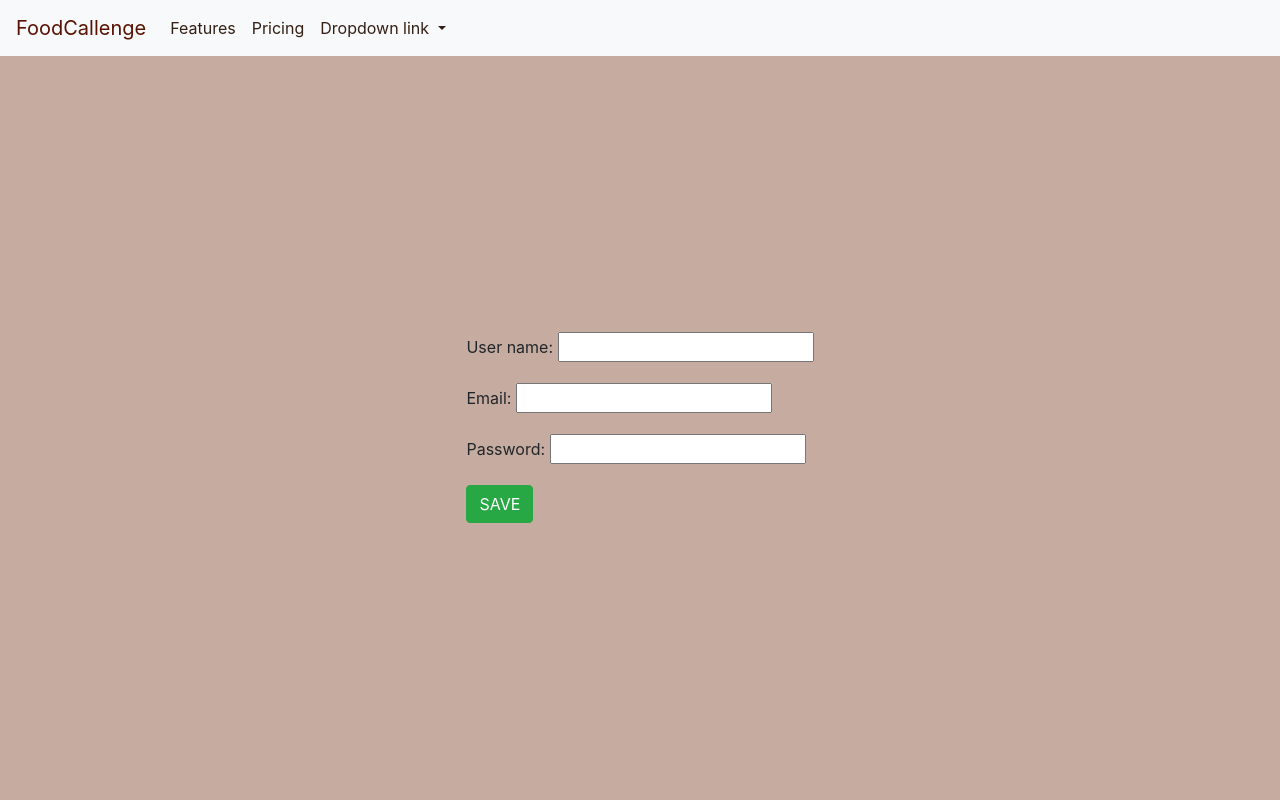
After one commit to shansain/Food-Challenge, a Django app: page /clientSignUp/ in a window 1280 px wide. The commit adds this page. Run offline with Django 3.2, Linux system fonts and the light colour scheme; some libraries are stand-ins or nearby versions.

Commit message:
business user and client user

```diff
--- a/core/admin.py
+++ b/core/admin.py
@@ -2,3 +2,7 @@ from django.contrib import admin
 from . import models
 
 admin.site.register(models.Challenge)
+admin.site.register(models.Business)
+admin.site.register(models.TheTypeOfFood)
+admin.site.register(models.WorkDay)
+admin.site.register(models.Client)
--- a/core/forms.py
+++ b/core/forms.py
@@ -2,10 +2,39 @@ import datetime
 from django import forms
 from django.utils import timezone
 
+# class SignUpForm(forms.Form):
+#     username = forms.CharField(
+#         label='User name',
+#         max_length=200, widget=forms.TextInput(attrs={'class': 'from-control'}))
+#     email = forms.EmailField(label='Email', max_length=200)
+#     password = forms.CharField(label='Password', max_length=200, widget=forms.PasswordInput)
+from core.models import Business
 
-class SignUpForm(forms.Form):
+
+class SignUpBusinessForm(forms.ModelForm):
     username = forms.CharField(
         label='User name',
         max_length=200, widget=forms.TextInput(attrs={'class': 'from-control'}))
+    first_name = forms.CharField(label='first_name', max_length=100)
     email = forms.EmailField(label='Email', max_length=200)
     password = forms.CharField(label='Password', max_length=200, widget=forms.PasswordInput)
+
+    class Meta:
+        model = Business
+        fields = ['username', 'location', 'description', 'email', 'password',
+                  'days', 'start_hour', 'end_hour']
+        widgets = {
+            'start_hour': forms.Select(
+                attrs={'class': 'from-control'},
+                choices=((f'{x}:00', f'{x}:00') for x in range(6, 24))),
+            'end_hour': forms.Select(choices=((f'{x}:00', f'{x}:00') for x in range(6, 24)))
+        }
+
+
+class SignUpClientForm(forms.Form):
+    username = forms.CharField(
+        label='User name',
+        max_length=200, widget=forms.TextInput(attrs={'class': 'from-control'}))
+
+    email = forms.EmailField(label='Email', max_length=200)
+    password = forms.CharField(label='Password', max_length=200, widget=forms.PasswordInput)
--- a/core/static/css/style.css
+++ b/core/static/css/style.css
@@ -14,10 +14,6 @@ body, html {
 
 .navbar-light .nav-item .nav-link {
     color: #331f14;
-}
-
-.homePage {
-
 }
 
 .containers {
@@ -53,15 +49,10 @@ body, html {
     margin-left: 0;
 }
 
-.col-sm {
+.col-6 {
     border: #331f14 solid 1px;
     padding: 0;
     background: #e0dede;
-
-}
-
-.card {
-
 }
 
 .card-title {
@@ -79,3 +70,21 @@ body, html {
 .description {
     width: 50vw;
 }
+
+
+@media only screen and (min-width: 576px) {
+    .card-deck {
+        display: flex;
+        justify-content: center;
+        align-items: center;
+        flex-direction: column;
+    }
+}
+@media only screen and (min-width: 768px) {
+    .card-deck {
+        display: flex;
+        justify-content: center;
+        align-items: center;
+        flex-direction: row;
+    }
+}
--- a/core/templates/core/base.html
+++ b/core/templates/core/base.html
@@ -35,6 +35,11 @@
                     <a class="dropdown-item" href="#">Something else here</a>
                 </div>
             </li>
+            {% if user.is_authenticated %}
+             <li class="nav-item logout">
+                <a class="nav-link" href="{% url 'logout' %}">logout</a>
+            </li>
+            {% endif %}
         </ul>
     </div>
 </nav>
--- /dev/null
+++ b/core/templates/registration/signup_client.html
@@ -0,0 +1,12 @@
+{% extends 'core/base.html' %}
+{% block content %}
+    <div class="containers">
+    <form method="post">
+        {% csrf_token %}
+        {{ form.as_p}}
+        <button type="submit" class="btn btn-success">
+            SAVE
+        </button>
+    </form>
+    </div>
+{% endblock %}
--- a/core/views.py
+++ b/core/views.py
@@ -1,20 +1,24 @@
 from django.contrib import auth
 from django.contrib.auth import login
 from django.contrib.auth.decorators import login_required
+from django.contrib.auth.mixins import AccessMixin
 from django.contrib.auth.models import User
 from django.db.models import Q
+from django.http import Http404
 from django.shortcuts import render, redirect
 from django.contrib.auth import logout
-from django.urls import reverse
+from django.urls import reverse, reverse_lazy
+from django.views.generic import FormView
 
-from .forms import SignUpForm
-from .models import Challenge
+from .forms import SignUpClientForm, SignUpBusinessForm
+from .models import Challenge, Client, Business
 
 
 def home(request):
     c = Challenge.objects.all().order_by('?')
     d = {'object_list': c}
     return render(request, 'core/home.html', d)
+
 
 @login_required
 def search(request):
@@ -23,6 +27,7 @@ def search(request):
     context = {'object_list': c}
     return render(request, 'core/search.html', context)
 
+
 @login_required
 def select(request, challenge_id):
     c = Challenge.objects.get(id=challenge_id)
@@ -30,23 +35,62 @@ def select(request, challenge_id):
     return render(request, 'core/challenge_page.html', context)
 
 
-def signup(request):
-    print(request.user.username)
-    if request.method == 'POST':
-        form = SignUpForm(request.POST)
-        if form.is_valid():
-            data = form.cleaned_data
-            user = User.objects.create(
-                username=data['username'],
-                email=data['email']
-            )
-            user.set_password(data['password'])
-            user.save()
-            login(request, user)
-            return redirect(reverse('home'))
-    else:
-        form = SignUpForm
-    return render(request, 'registration/signup.html', {'form': form})
+class NoneLoginPermitted(AccessMixin):
+    def dispatch(self, request, *args, **kwargs):
+        if request.user.is_authenticated:
+            raise Http404
+        return super().dispatch(request, *args, **kwargs)
+
+
+class SignUpClientView(NoneLoginPermitted, FormView):
+    template_name = 'registration/signup_client.html'
+    form_class = SignUpClientForm
+    success_url = reverse_lazy('core:search')
+
+    def form_valid(self, form):
+        data = form.cleaned_data
+        user = User.objects.create(
+            username=data['username'],
+            email=data['email'],
+        )
+        user.set_password(data['password'])
+        user.save()
+        Client.objects.create(
+            user=user,
+        )
+        login(self.request, user)
+        return super(SignUpClientView, self).form_valid(form)
+
+
+class SignUpBusinessView(FormView):
+    template_name = 'registration/signup_business.html'
+    form_class = SignUpBusinessForm
+    success_url = reverse_lazy('core:search')
+
+    def form_valid(self, form):
+        data = form.cleaned_data
+        user = User.objects.create(
+            username=data['username'],
+            first_name=data['first_name'],
+            email=data['email'],
+        )
+        user.set_password(data['password'])
+        user.save()
+        # treatments_qs = TreatmentType.objects.filter(name__contains=data['treatments'])
+        print(data['treatments'])
+        business = Business.objects.create(
+            user=user,
+            phone=data['phone'],
+            location=data['location'],
+            description=data['description'],
+            start_hour=data['start_hour'],
+            end_hour=data['end_hour']
+        )
+        business.treatments.set(data['treatments']),
+        business.days.set(data['days']),
+        business.save()
+        login(self.request, user)
+        return super(SignUpBusinessView, self).form_valid(form)
 
 
 def logout(request):
--- a/foodchallenge/urls.py
+++ b/foodchallenge/urls.py
@@ -1,12 +1,15 @@
 from core import views
 from django.contrib import admin
 from django.urls import path, include
-from core.views import signup
+from core.views import SignUpClientView, SignUpBusinessView
+
 urlpatterns = [
     path('', views.home, name='home'),
     path('search/', views.search, name='search'),
     path('select/<int:challenge_id>/', views.select, name='select'),
     path('admin/', admin.site.urls),
-    path('accounts/signup/', signup, name='signup'),
+    path('businessSignUp/', SignUpBusinessView.as_view(), name="business-create"),
+    path('clientSignUp/', SignUpClientView.as_view(), name="client-create"),
+    # path('accounts/signup/', signup, name='signup'),
     path('accounts/', include("django.contrib.auth.urls")),
 ]
```
Also changed, not shown: core/models.py (+41 -1 lines), core/templates/core/home.html (+6 -8 lines), core/migrations/0002_business_client_thetypeoffood_workday.py (added), core/migrations/0003_auto_20200225_1741.py (added), core/migrations/0004_userinchallenge.py (added), core/templates/registration/signup_business.html (renamed from core/templates/registration/signup.html), db.sqlite3.
